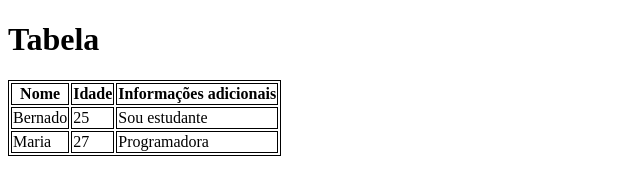
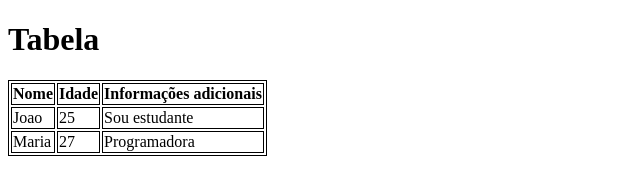
Before and after one commit to Pedrojr087/aula-tabela, a plain HTML site: page index.html in a window 1280 px wide. Shown: the whole page, without its empty margins (0-640 px from the left). Drawn offline with Linux system fonts and the light colour scheme.

Commit message:
nome alterado de bernado para joao

```diff
--- a/index.html
+++ b/index.html
@@ -21,7 +21,7 @@
         <th>Informações adicionais</th>
     </tr>
     <tr>
-        <td>Bernado</td>
+        <td>Joao</td>
         <td>25</td>
         <td>Sou estudante</td>
     </tr>
```
